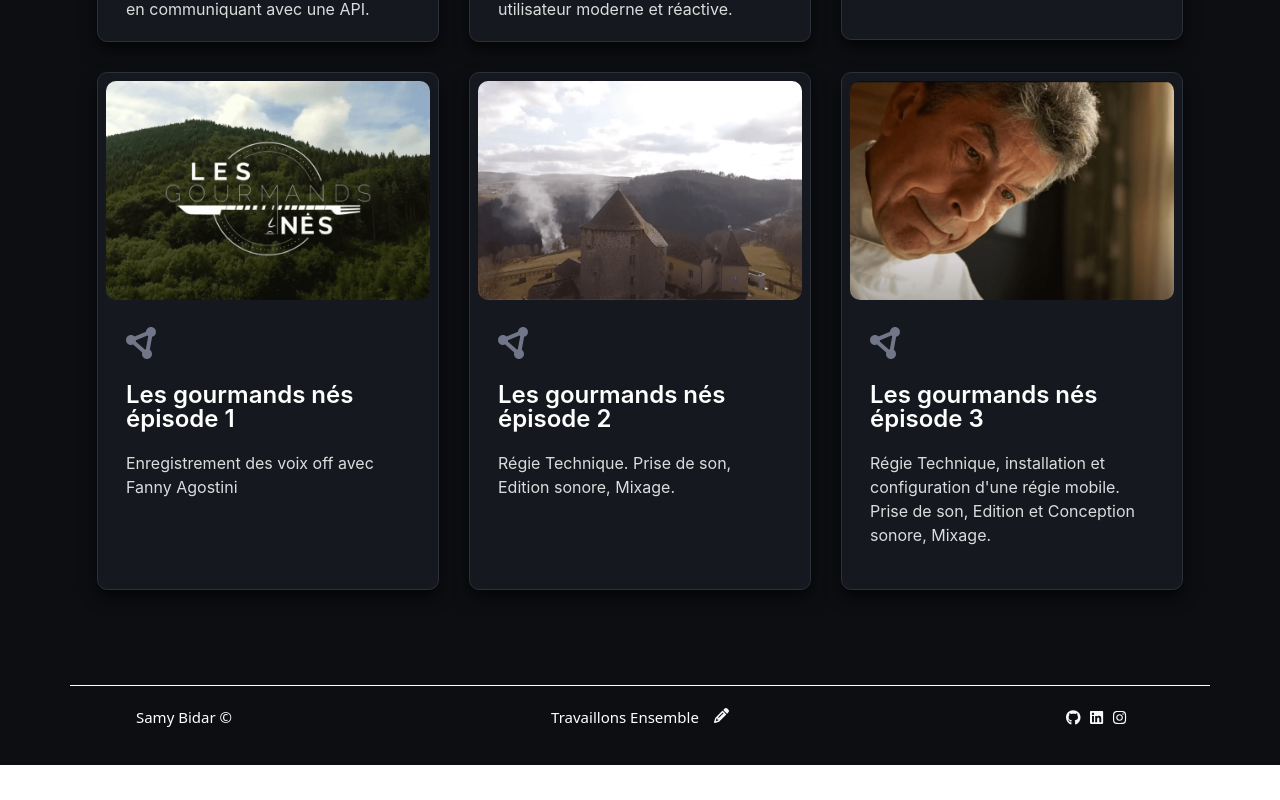
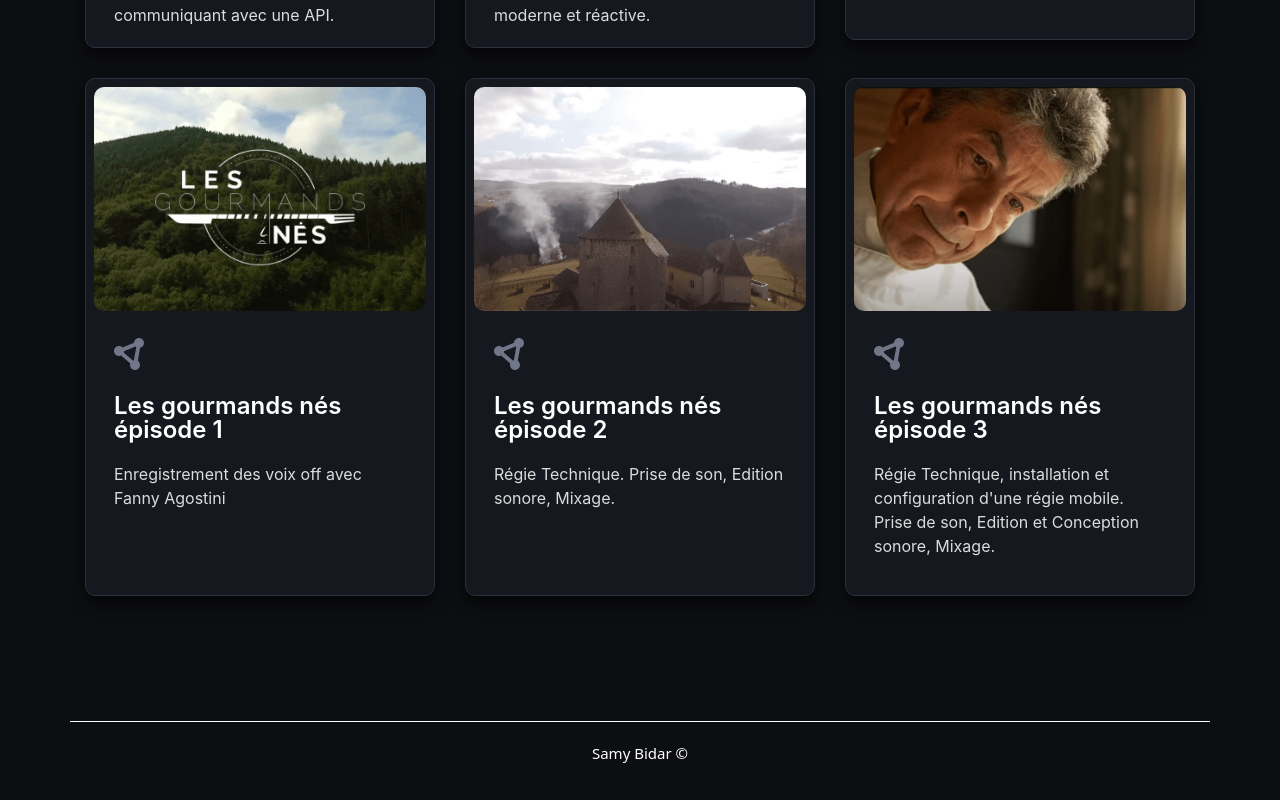
Before and after one commit to SamyBidar2/portfolio, a React (Create React App) app: page /Allprojects in a window 1280 px wide. Shown: the part 699-1499 px from the top of the page. Before the commit the page ends 1464 px from the top, so only its background shows below. Built offline with nearby package versions, Linux system fonts and the light colour scheme.

Commit message:
correction footer

```diff
--- a/src/App.jsx
+++ b/src/App.jsx
@@ -7,7 +7,7 @@ import { Error } from './Pages/Error';
 import { AllProjects } from './Pages/Allprojects';
 import 'bootstrap/dist/css/bootstrap.min.css';
 import './App.scss';
-import { Lateral } from './Components/Lateral';
+// import { Lateral } from './Components/Lateral';
 
 
 
--- a/src/App.scss
+++ b/src/App.scss
@@ -1,6 +1,7 @@
 @import '~bootstrap/scss/bootstrap';
+
 // .App {
-//   text-align: center;
+//   background-color: #0d0e12;
 // }
 
 // .App-logo {
--- a/src/Components/Footer.jsx
+++ b/src/Components/Footer.jsx
@@ -7,29 +7,39 @@ import { faPencil } from '@fortawesome/free-solid-svg-icons';
 
 //#region
 const FooterContainer = styled(Container)`
-    display: grid;
-    grid-template-columns: 1fr 3fr 1fr;
+    // display: grid;
+    // grid-template-columns: 1fr 3fr 1fr;
+    display: flex;
+    flex-direction: column;
     justify-items: center;
     align-items: center;
+    align-content: center;
     padding: 20px 0px;
     border-top: 1px solid white;
+    text-align: center;
+
+    @media (max-width: 768px) {
+        // grid-template-columns: 1fr;
+        text-align: center;
+        row-gap: 5px;
+    }
 `;
 
 const IconContainer = styled(Container)`
-    display: flex;
+
     justify-content: center;
     align-items: center;
     gap: 10px;
     color: white;
     font-size: 15px;
     margin-bottom: 16px;
-`;
+    display:none;
 
-const WorkTogether = styled.div`
-    display: flex;
-    justify-content: center;
-    align-items: center;
-    gap: 15px;
+    @media (max-width: 768px) {
+        font-size: 20px;
+        margin-bottom: 8px;
+        display: flex
+    }
 `;
 
 const Footertext = styled.p`
@@ -38,22 +48,29 @@ const Footertext = styled.p`
     text-align: center;
 `;
 
-const PenIcon = styled(FontAwesomeIcon)`
-    color: white;
-    font-size: 15px;
-    text-align: center;
-    margin-bottom: 16px;
-`;
+// const WorkTogether = styled.div`
+//     display: flex;
+//     justify-content: center;
+//     align-items: center;
+//     gap: 15px;
+// `;
+
+// const PenIcon = styled(FontAwesomeIcon)`
+//     color: white;
+//     font-size: 15px;
+//     text-align: center;
+//     margin-bottom: 16px;
+// `;
 //#endregion
 
 export const Footer = () => {
     return (
         <FooterContainer className="footer-container">
             <Footertext>Samy Bidar ©</Footertext>
-            <WorkTogether>
+            {/* <WorkTogether>
                 <Footertext>Travaillons Ensemble </Footertext>
                 <a href="mailto:samybidarpro@gmail.com" target="_blank" rel="noreferrer"><PenIcon icon={faPencil} className='text-light'/></a>
-            </WorkTogether>
+            </WorkTogether> */}
             <IconContainer>
                 <a href='https://github.com/SamyBidar2' target="_blank" rel="noreferrer"><FontAwesomeIcon icon={faGithub} className='text-light' /></a>
                 <a href='https://www.linkedin.com/in/samybidar/' target="_blank" rel="noreferrer"><FontAwesomeIcon icon={faLinkedin} className='text-light' /></a>
--- a/src/Components/Lateral.jsx
+++ b/src/Components/Lateral.jsx
@@ -4,6 +4,7 @@ import { Container } from 'react-bootstrap';
 import { FontAwesomeIcon } from '@fortawesome/react-fontawesome';
 import { faGithub, faLinkedin, faInstagram } from '@fortawesome/free-brands-svg-icons';
 import { faAt, faMobileScreen} from '@fortawesome/free-solid-svg-icons';
+import { motion } from "framer-motion";
 
 //#region
 const LateralContainer = styled(Container)`
@@ -12,11 +13,15 @@ const LateralContainer = styled(Container)`
     align-items: center;
     width: 40px;
     padding: 5px;
-    border: 1px solid white;
-    border-radius: 2px;
+    // border: 1px solid white;
+    // border-radius: 2px;
     position: fixed;
-    bottom: 0;
-    left: 0;
+    bottom: 5%;
+    left: 3%;
+
+     @media (max-width: 768px) {
+        display: none;
+    }
 
 `;
 
@@ -27,7 +32,7 @@ const IconContainer = styled(Container)`
     align-items: center;
     gap: 10px;
     color: white;
-    font-size: 18px;
+    font-size: 22px;
 `;
 
 
--- a/src/Components/PojectList.jsx
+++ b/src/Components/PojectList.jsx
@@ -10,7 +10,7 @@ import styled from 'styled-components';
 
 //#region
 const ProjectListContainer = styled(Container)`
-  margin: 80px 0px;
+  padding: 80px 0px;
 `;
 
 const ProjectListTitle = styled.h2`
--- a/src/Components/ProjectFocus.jsx
+++ b/src/Components/ProjectFocus.jsx
@@ -17,6 +17,8 @@ const ProjectFocusContainer = styled(Container)`
     width: 100%;
     overflow: hidden;
     padding-bottom: 10%;
+    padding-left:40px;
+    padding-right:40px;
 `;
 
 const ProjectTitle = styled.h2`
--- a/src/Components/Skills.jsx
+++ b/src/Components/Skills.jsx
@@ -26,6 +26,8 @@ const SkillsContainer = styled(Container)`
     width: 100%;
     overflow: hidden;
     padding-bottom: 10%;
+    padding-left:40px;
+    padding-right:40px;
 `;
 
 const SkillsTitle = styled.h2`
```
